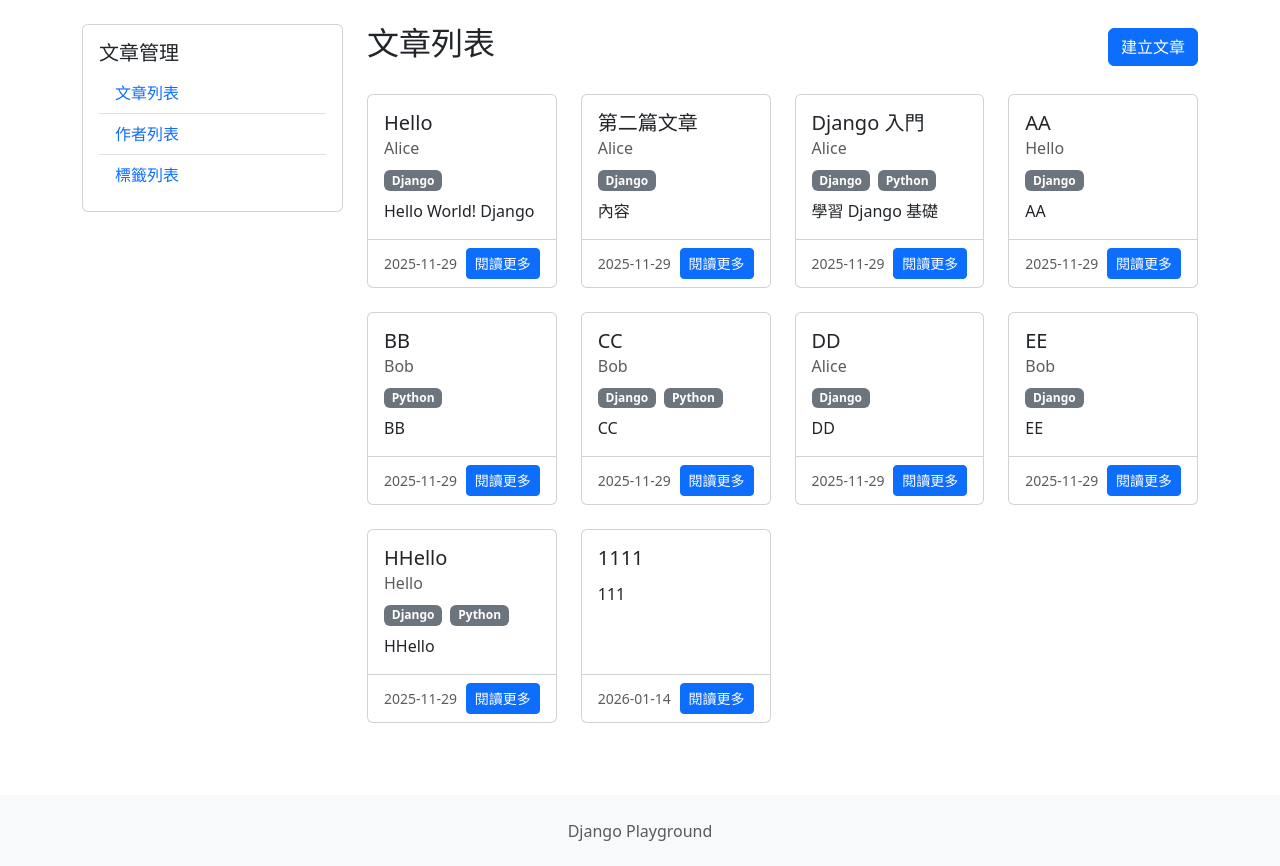
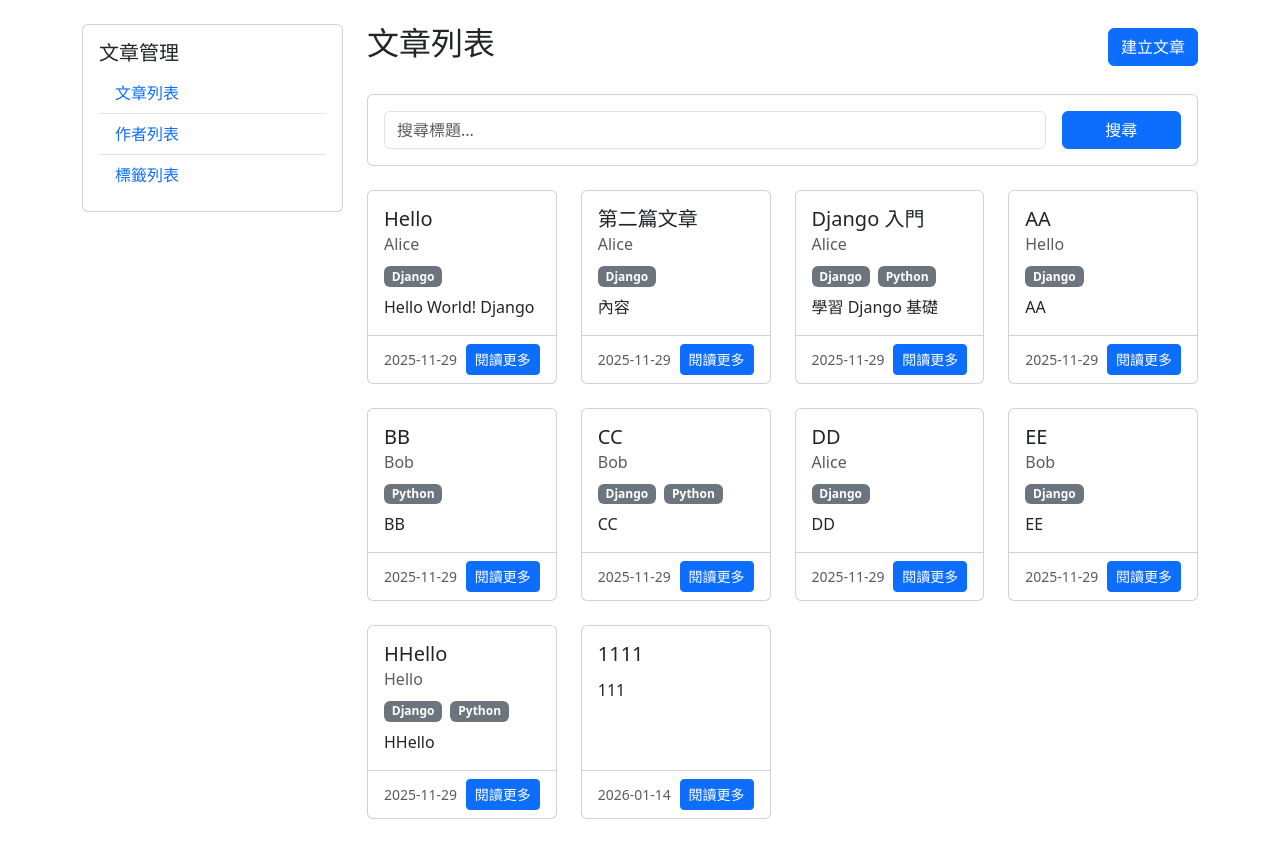
Before and after one commit to CYHsuRHS/django-playground-202511, a Django app: page /blog/articles/ in a window 1280 px wide. Shown: the part 56-922 px from the top of the page. Before the commit the page ends 897 px from the top, so only its background shows below. Run offline with Django 5.2, Linux system fonts and the light colour scheme; data comes from the database, SQL or seed files in the repository; some libraries are stand-ins or nearby versions.

Commit message:
version 2025122006
文章列表篩選與搜尋
方法一：手動實作 GET 參數篩選

```diff
--- a/blog/templates/blog/article_list.html
+++ b/blog/templates/blog/article_list.html
@@ -15,6 +15,25 @@
             建立文章
         </a>
     </div>
+    <div class="card mb-4">
+        <div class="card-body">
+            <form method="get" class="row g-3">
+                <div class="col-md-10">
+                    <input type="text"
+                           name="search"
+                           class="form-control"
+                           placeholder="搜尋標題..."
+                           value="{{ search }}">
+                </div>
+                <div class="col-md-2">
+                    <button type="submit" class="btn btn-primary w-100">
+                        搜尋
+                    </button>
+                </div>
+            </form>
+        </div>
+    </div>
+
     <div class="row">
         {% comment %} empty區塊當articles沒有資料時會顯示目前沒有文章，有資料就不會執行empty區塊
         article_list.html與include共用同一個article命名空間
--- a/blog/views.py
+++ b/blog/views.py
@@ -9,13 +9,24 @@ from blog.models import Article, Author, Tag
 
 # article_list(request)表示是一個function view
 def article_list(request):
-    # articles = Article.objects.all()  # 把Article這張表的所有物件撈出來放在articles變數
-    # 修正作者N+1查詢問題使用select_related，其參數是要載入的關聯欄位名稱，使用SQL LEFT JOIN的技巧，同時把有作者的資料一起撈回來
-    # articles = Article.objects.select_related("author").all()
-    # 修正標籤N+1查詢問題使用prefetch_related，因關聯方式不同author與tags是多對多
+    # 從 GET 參數取得篩選條件
+    search = request.GET.get("search", "")
+    author_id = request.GET.get("author", "")
+
+    # 建立基本 QuerySet
     articles = Article.objects.select_related("author").prefetch_related("tags")
-    # 透過render function將articles變數丟到"articles" template裡面，要渲染的畫面是"blog/article_list.html"，並且挾帶articles變數到"articles" template裡
-    return render(request, "blog/article_list.html", {"articles": articles})
+
+    # 根據搜尋關鍵字篩選標題
+    if search:
+        articles = articles.filter(title__icontains=search)
+
+    # 根據作者篩選
+    if author_id:
+        articles = articles.filter(author_id=author_id)
+
+    return render(
+        request, "blog/article_list.html", {"articles": articles, "search": search}
+    )
 
 
 # 原始處裡DoesNotExist問題寫法，需使用try-except
```
